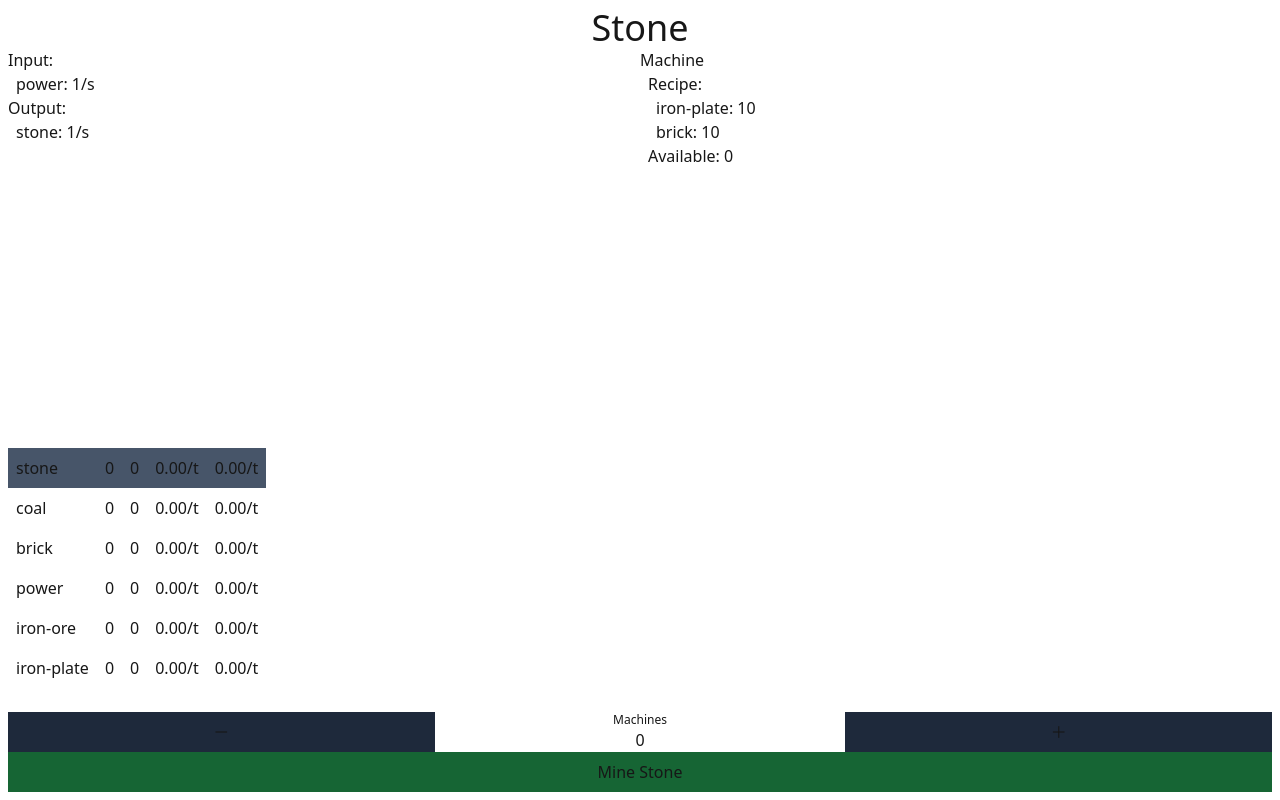
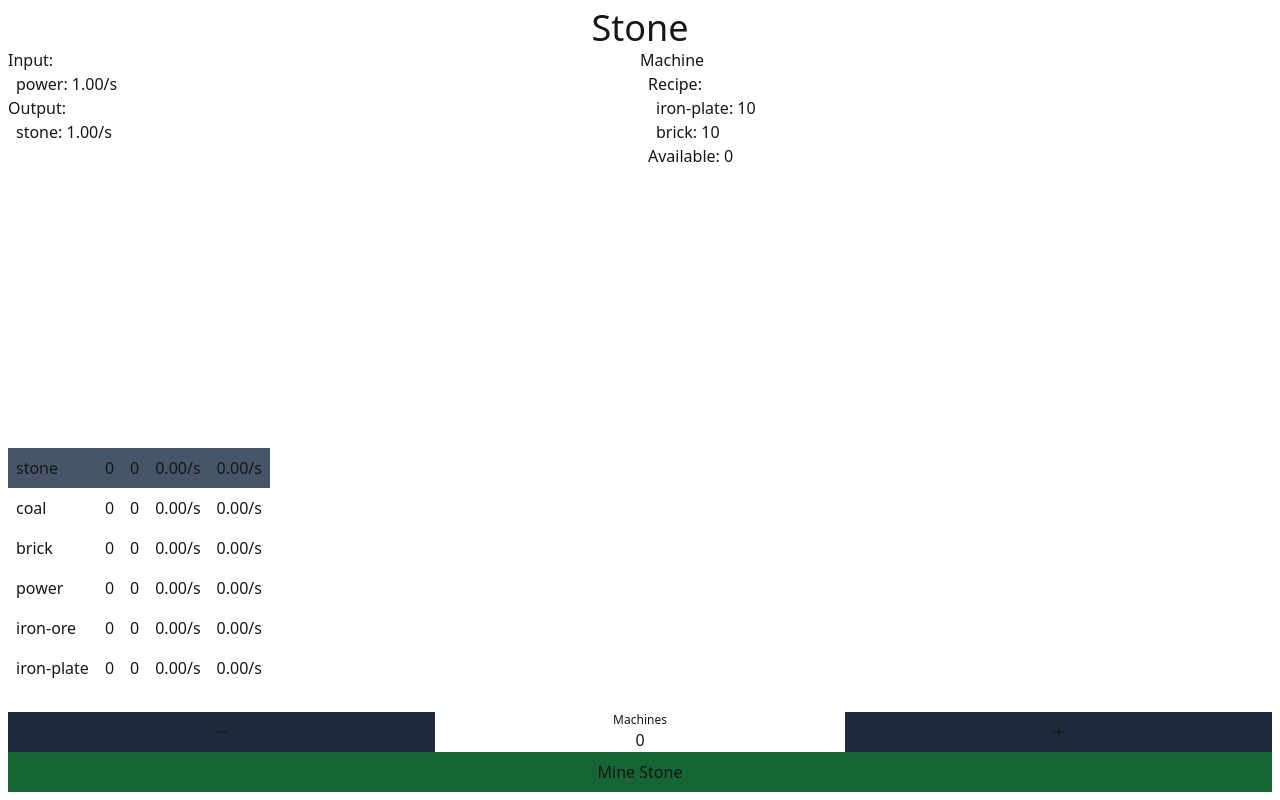
Before and after one commit to tylerschloesser/sim-v6, a React (Vite) app in the folder packages/app/: page / in a window 1280 px wide. Built offline with nearby package versions, Linux system fonts and the light colour scheme.

Commit message:
update count

```diff
--- a/packages/app/src/app.tsx
+++ b/packages/app/src/app.tsx
@@ -109,7 +109,7 @@ export function App() {
               {Object.entries(itemRecipe.input).map(
                 ([key, value]) => (
                   <div key={key} className="px-2">
-                    {`${key}: ${formatRate(value * 10)}/s`}
+                    {`${key}: ${formatRate(value)}`}
                   </div>
                 ),
               )}
@@ -119,7 +119,7 @@ export function App() {
               {Object.entries(itemRecipe.output).map(
                 ([key, value]) => (
                   <div key={key} className="px-2">
-                    {`${key}: ${formatRate(value * 10)}/s`}
+                    {`${key}: ${formatRate(value)}`}
                   </div>
                 ),
               )}
@@ -162,16 +162,14 @@ export function App() {
               >
                 <td className="p-2">{row.type}</td>
                 <td className="p-2">
-                  {row.count > 0 && row.count < 1
-                    ? '<1'
-                    : Math.floor(row.count)}
+                  {formatCount(row.count)}
                 </td>
                 <td className="p-2">{row.machines}</td>
                 <td className="p-2">
-                  {row.production.toFixed(2)}/t
+                  {formatRate(row.production)}
                 </td>
                 <td className="p-2">
-                  {row.consumption.toFixed(2)}/t
+                  {formatRate(row.consumption)}
                 </td>
               </tr>
             ))}
@@ -260,8 +258,16 @@ export function App() {
 }
 
 function formatRate(rate: number): string {
-  if (rate === Math.floor(rate)) {
-    return `${rate}`
+  return `${(rate * 10).toFixed(2)}/s`
+}
+
+function formatCount(count: number): string {
+  invariant(count >= 0)
+  if (count < Number.EPSILON * 1e10) {
+    return '0'
   }
-  return rate.toFixed(1)
+  if (count > 0 && count < 1) {
+    return '<1'
+  }
+  return `${Math.floor(count)}`
 }
```
